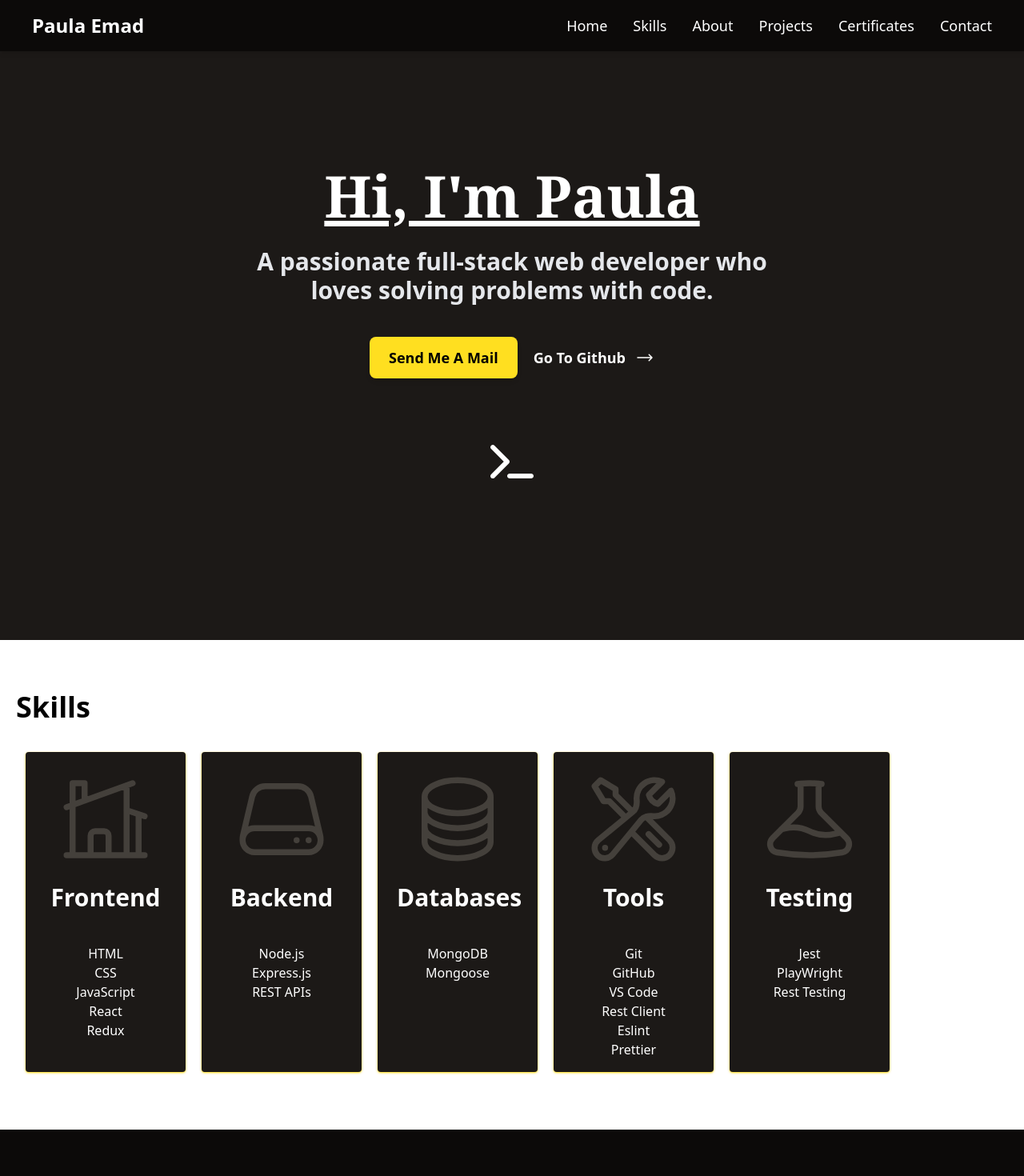
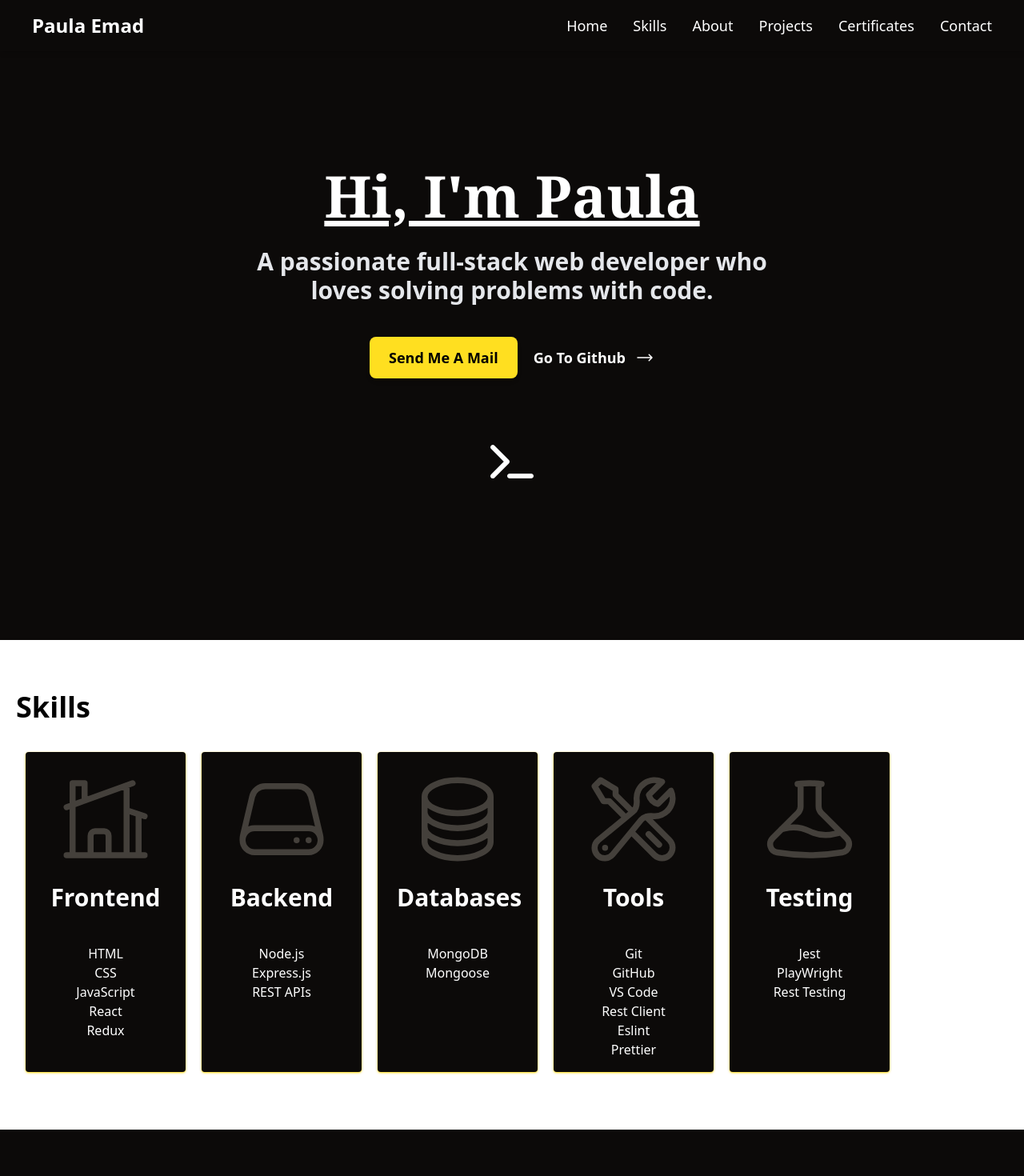
Before and after one commit to ip3ula/ip3ula.github.io, a React (Vite) app: page / in a window 1280 px wide. Shown: the top 1470 px of the page at 80% size. Built offline with nearby package versions, Linux system fonts and the light colour scheme.

Commit message:
fixes colors

```diff
--- a/src/components/home.jsx
+++ b/src/components/home.jsx
@@ -3,7 +3,7 @@ import { faTerminal } from "@fortawesome/free-solid-svg-icons";
 
 const Home = () => {
     return (
-        <div id="home" className="font-bold p-6 bg-stone-900 min-h-screen flex flex-col justify-center items-center text-center">
+        <div id="home" className="font-bold p-6 bg-stone-950 min-h-screen flex flex-col justify-center items-center text-center">
             <p className="text-white underline font-extrabold text-5xl md:text-6xl lg:text-7xl font-serif leading-tight">
                 Hi, I'm Paula
             </p>
--- a/src/components/skills.jsx
+++ b/src/components/skills.jsx
@@ -1,6 +1,6 @@
 const Skill = ({ icon, title, skills }) => {
     return (
-        <div id="skills" className="group text-white w-50 h-100 bg-stone-900 p-6 rounded shadow-sm shadow-yellow-300">
+        <div id="skills" className="group text-white w-50 h-100 bg-stone-950 p-6 rounded shadow-sm shadow-yellow-300">
             <svg className="size-30 block mx-auto  text-stone-700 group-hover:text-yellow-300" xmlns="http://www.w3.org/2000/svg" fill="none" viewBox="0 0 24 24" strokeWidth="1.5" stroke="currentColor">
                 {icon}
             </svg>
```
